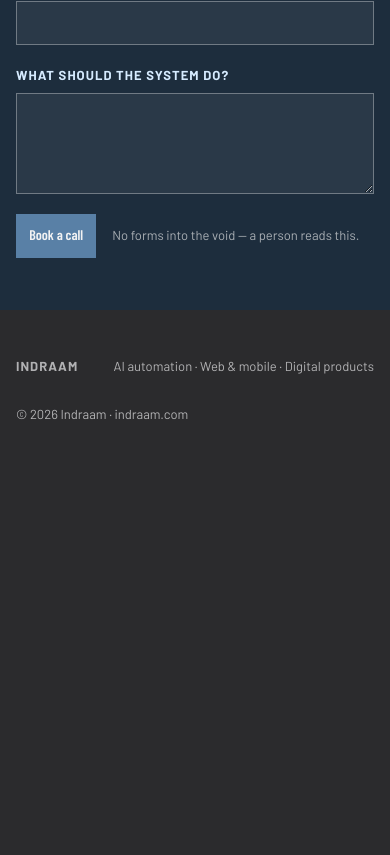
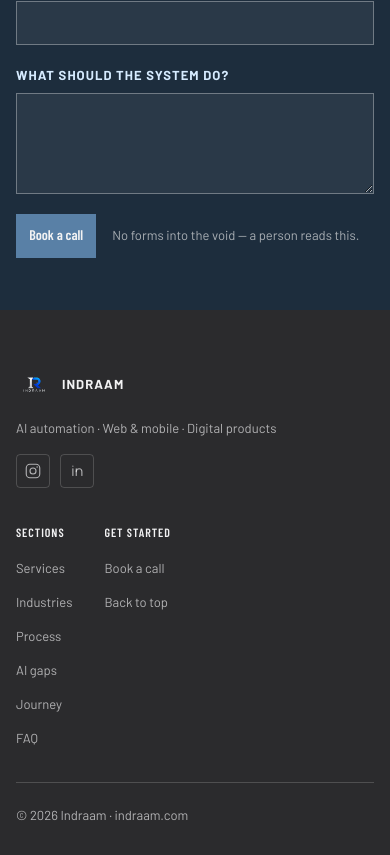
Before and after one commit to Sreeram4506/indraamuser_friendly, a website: page index.html in a window 390 px wide. Shown: the part 7347-8202 px from the top of the page. Before the commit the page ends 7817 px from the top, so only its background shows below. Drawn offline with nearby package versions, Linux system fonts and the light colour scheme.

Commit message:
Add footer with logo, section links, and social icons
Expands the footer with brand/logo, tagline, section navigation links, and Instagram/LinkedIn icons.

Co-Authored-By: Claude Sonnet 5 <noreply@anthropic.com>

```diff
--- a/css/site.css
+++ b/css/site.css
@@ -1234,13 +1234,57 @@ a:hover { color: var(--color-accent-200); }
 .foot {
   width: 100%;
   box-sizing: border-box;
-  padding: 44px var(--edge);
-  display: flex;
-  justify-content: space-between;
-  gap: 24px;
-  flex-wrap: wrap;
+  padding: 56px var(--edge) 28px;
   font-size: 13px;
   line-height: 24px;
   color: color-mix(in srgb, var(--color-text) 68%, transparent);
 }
-.foot__brand { letter-spacing: 0.08em; text-transform: uppercase; font-weight: 600; }
+.foot__top {
+  display: flex;
+  justify-content: space-between;
+  gap: 48px;
+  flex-wrap: wrap;
+  padding-bottom: 32px;
+  border-bottom: 1px solid var(--color-divider);
+}
+.foot__about { display: flex; flex-direction: column; gap: 14px; max-width: 320px; }
+.foot__logo { display: flex; align-items: center; gap: 10px; text-decoration: none; }
+.foot__logo img { display: block; border-radius: var(--radius-sm); }
+.foot__brand { letter-spacing: 0.08em; text-transform: uppercase; font-weight: 600; color: var(--color-text); }
+.foot__caption { margin: 0; }
+.foot__social { display: flex; gap: 10px; }
+.foot__social-link {
+  display: flex;
+  align-items: center;
+  justify-content: center;
+  width: 34px;
+  height: 34px;
+  border-radius: var(--radius-md);
+  border: 1px solid var(--color-divider);
+  color: color-mix(in srgb, var(--color-text) 68%, transparent);
+  transition: color 0.15s ease, border-color 0.15s ease, background 0.15s ease;
+}
+.foot__social-link:hover {
+  color: var(--color-accent);
+  border-color: var(--color-accent);
+  background: color-mix(in srgb, var(--color-accent) 8%, transparent);
+}
+.foot__links { display: flex; gap: 48px; flex-wrap: wrap; }
+.foot__col { display: flex; flex-direction: column; gap: 10px; }
+.foot__heading {
+  font-family: var(--font-heading);
+  font-weight: var(--font-heading-weight);
+  letter-spacing: 0.08em;
+  text-transform: uppercase;
+  font-size: 12px;
+  color: var(--color-text);
+  margin-bottom: 2px;
+}
+.foot__col a { color: inherit; text-decoration: none; }
+.foot__col a:hover { color: var(--color-accent); }
+.foot__bottom { padding-top: 20px; }
+
+@media (max-width: 680px) {
+  .foot__top { gap: 32px; }
+  .foot__links { gap: 32px; }
+}
--- a/index.html
+++ b/index.html
@@ -617,9 +617,44 @@
 
 <!-- ========================= Footer ========================= -->
 <footer class="foot">
-  <span class="foot__brand">Indraam</span>
-  <span>AI automation · Web &amp; mobile · Digital products</span>
-  <span>© 2026 Indraam · indraam.com</span>
+  <div class="foot__top">
+    <div class="foot__about">
+      <a class="foot__logo" href="#top">
+        <img src="assets/logo.png" alt="Indraam logo" width="36" height="36">
+        <span class="foot__brand">Indraam</span>
+      </a>
+      <p class="foot__caption">AI automation · Web &amp; mobile · Digital products</p>
+      <div class="foot__social" aria-label="Social media">
+        <a class="foot__social-link" href="https://www.instagram.com/" target="_blank" rel="noopener noreferrer" aria-label="Indraam on Instagram">
+          <svg width="18" height="18" viewBox="0 0 24 24" fill="none" stroke="currentColor" stroke-width="1.5" stroke-linecap="round" stroke-linejoin="round" aria-hidden="true"><rect x="3" y="3" width="18" height="18" rx="5"></rect><circle cx="12" cy="12" r="4"></circle><circle cx="17.5" cy="6.5" r="1" fill="currentColor" stroke="none"></circle></svg>
+        </a>
+        <a class="foot__social-link" href="https://www.linkedin.com/" target="_blank" rel="noopener noreferrer" aria-label="Indraam on LinkedIn">
+          <svg width="18" height="18" viewBox="0 0 24 24" fill="none" stroke="currentColor" stroke-width="1.5" stroke-linecap="round" stroke-linejoin="round" aria-hidden="true"><path d="M6.5 9v9"></path><path d="M6.5 5.5v.01"></path><path d="M11 18V9"></path><path d="M11 13c0-2.2 1.8-4 4-4s3.5 1.8 3.5 4v5"></path></svg>
+        </a>
+      </div>
+    </div>
+
+    <nav class="foot__links" aria-label="Footer">
+      <div class="foot__col">
+        <span class="foot__heading">Sections</span>
+        <a href="#services">Services</a>
+        <a href="#industries">Industries</a>
+        <a href="#process">Process</a>
+        <a href="#gaps">AI gaps</a>
+        <a href="#journey">Journey</a>
+        <a href="#faq">FAQ</a>
+      </div>
+      <div class="foot__col">
+        <span class="foot__heading">Get started</span>
+        <a href="#contact">Book a call</a>
+        <a href="#top">Back to top</a>
+      </div>
+    </nav>
+  </div>
+
+  <div class="foot__bottom">
+    <span>© 2026 Indraam · indraam.com</span>
+  </div>
 </footer>
 
 <!--
```
